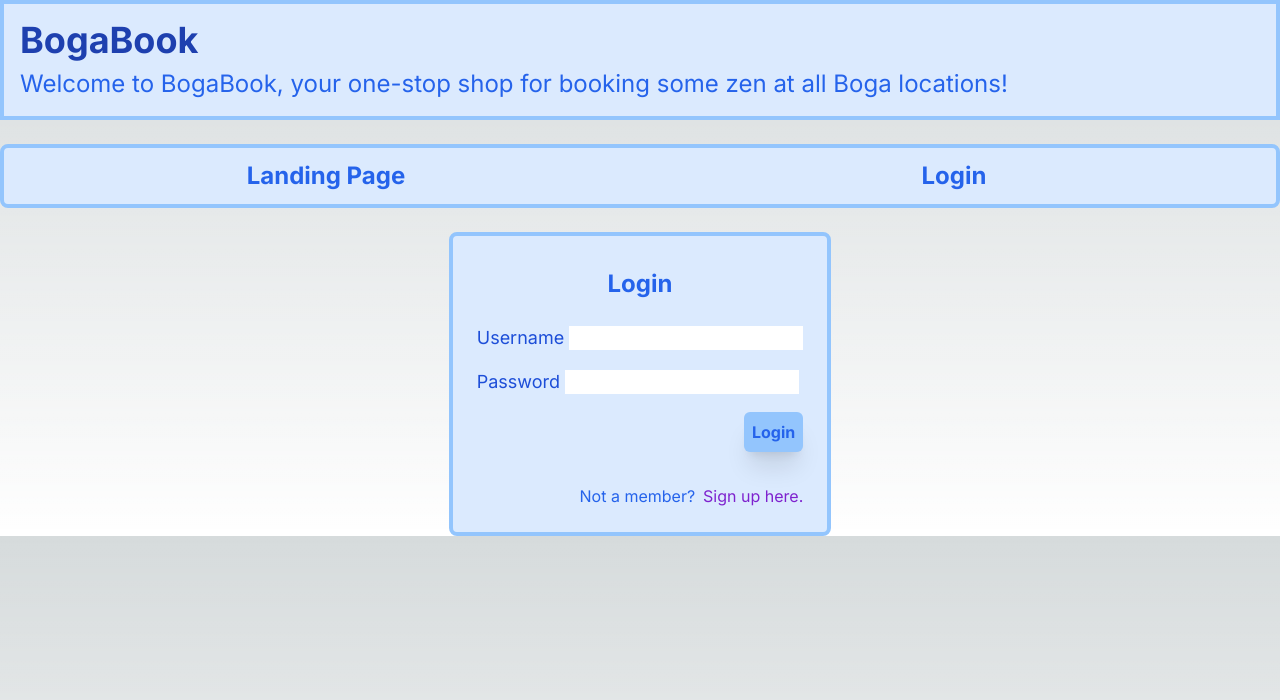
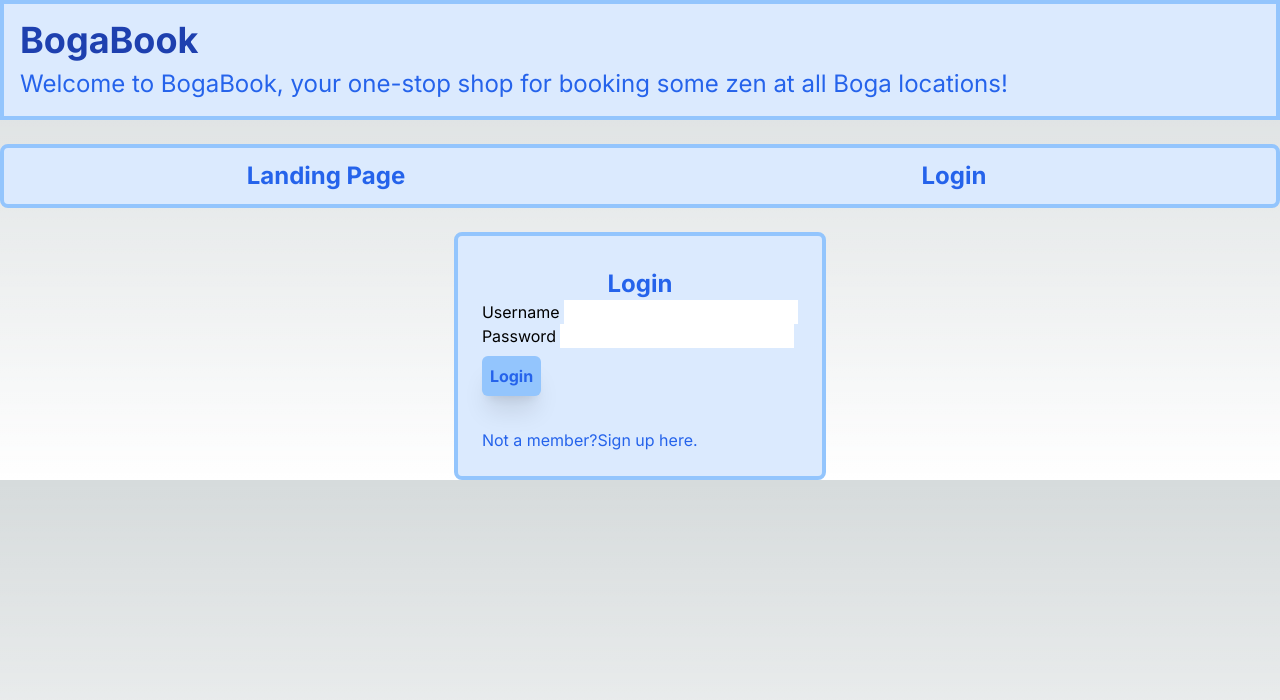
Before and after one commit to Robchike9290/YogaBookingPlatform, a Next.js app: page /login in a window 1280 px wide. Shown: the top 700 px of the page. Built offline with nearby package versions, Linux system fonts and the light colour scheme.

Commit message:
Create generic reusable form component for login and signup

```diff
--- /dev/null
+++ b/src/_components/UserInfoForm.tsx
@@ -0,0 +1,55 @@
+'use client'
+
+import Link from 'next/link'
+import React from 'react'
+
+interface UserInfoFormProps {
+    handleUsernameChange: React.ChangeEventHandler<HTMLInputElement>,
+    handlePasswordChange: React.ChangeEventHandler<HTMLInputElement>,
+    handleSubmit: React.MouseEventHandler<HTMLButtonElement>
+}
+
+export default function UserInfoForm({ handleUsernameChange, handlePasswordChange, handleSubmit }: UserInfoFormProps) {
+    return (
+        <>
+            <h1 className="flex-1 text-blue-600 font-bold mt-2 hover:text-purple-700 text-center text-2xl">Login</h1>
+            <form className="justify-self-center py-4 pb-8">
+                <div className="py-2">
+                    <label className="text-blue-700 text-center text-lg" htmlFor="Username">Username </label>
+                    <input
+                        className="text-blue-700"
+                        type="text"
+                        onChange={handleUsernameChange}
+                        required
+                    />
+                </div>
+                <div className="py-2">
+                    <label className="text-blue-700 text-center text-lg" htmlFor="Username">Password </label>
+                    <input
+                        className="text-blue-700"
+                        type="text"
+                        onChange={handlePasswordChange}
+                        required
+                    />
+                </div>
+                <div className="flex justify-end">
+                <button
+                    type="submit"
+                    onClick={handleSubmit}
+                    className="text-blue-600 font-bold hover:text-purple-700 rounded-md p-2 mt-2 bg-blue-300 shadow-xl"
+                >
+                    Login
+                </button>
+                </div>
+            </form>
+            <div>
+                <h3 className="flex justify-end gap-2 text-blue-600">
+                    Not a member?
+                    <Link className="text-purple-700 hover:text-black" href="/signup">
+                        Sign up here.
+                    </Link>
+                </h3>
+            </div>
+        </>
+    )
+}
--- a/src/app/login/page.tsx
+++ b/src/app/login/page.tsx
@@ -1,6 +1,7 @@
 'use client'
 import React, { useState } from 'react'
 import Link from 'next/link'
+import UserInfoForm from '@/_components/UserInfoForm'
 
 interface LoginProps {
     isLoggedIn: boolean
@@ -44,46 +45,11 @@ function LoginForm({ isLoggedIn }: LoginProps) {
                 // first, return to the landing page.
                 <h1>Logging out, please be patient...</h1>
             ) : (
-                <>
-                    <h1 className="flex-1 text-blue-600 font-bold mt-2 hover:text-purple-700 text-center text-2xl">Login</h1>
-                    <form className="justify-self-center py-4 pb-8">
-                        <div className="py-2">
-                            <label className="text-blue-700 text-center text-lg" htmlFor="Username">Username </label>
-                            <input
-                                className="text-blue-700"
-                                type="text"
-                                onChange={handleUsernameChange}
-                                required
-                            />
-                        </div>
-                        <div className="py-2">
-                            <label className="text-blue-700 text-center text-lg" htmlFor="Username">Password </label>
-                            <input
-                                className="text-blue-700"
-                                type="text"
-                                onChange={handlePasswordChange}
-                                required
-                            />
-                        </div>
-                        <div className="flex justify-end">
-                        <button
-                            type="submit"
-                            onClick={handleSubmit}
-                            className="text-blue-600 font-bold hover:text-purple-700 rounded-md p-2 mt-2 bg-blue-300 shadow-xl"
-                        >
-                            Login
-                        </button>
-                        </div>
-                    </form>
-                    <div>
-                        <h3 className="flex justify-end gap-2 text-blue-600">
-                            Not a member?
-                            <Link className="text-purple-700 hover:text-black" href="/signup">
-                                Sign up here.
-                            </Link>
-                        </h3>
-                    </div>
-                </>
+                <UserInfoForm
+                    handleUsernameChange={handleUsernameChange}
+                    handlePasswordChange={handlePasswordChange}
+                    handleSubmit={handleSubmit}
+                />
             )
         }
         </>
```
